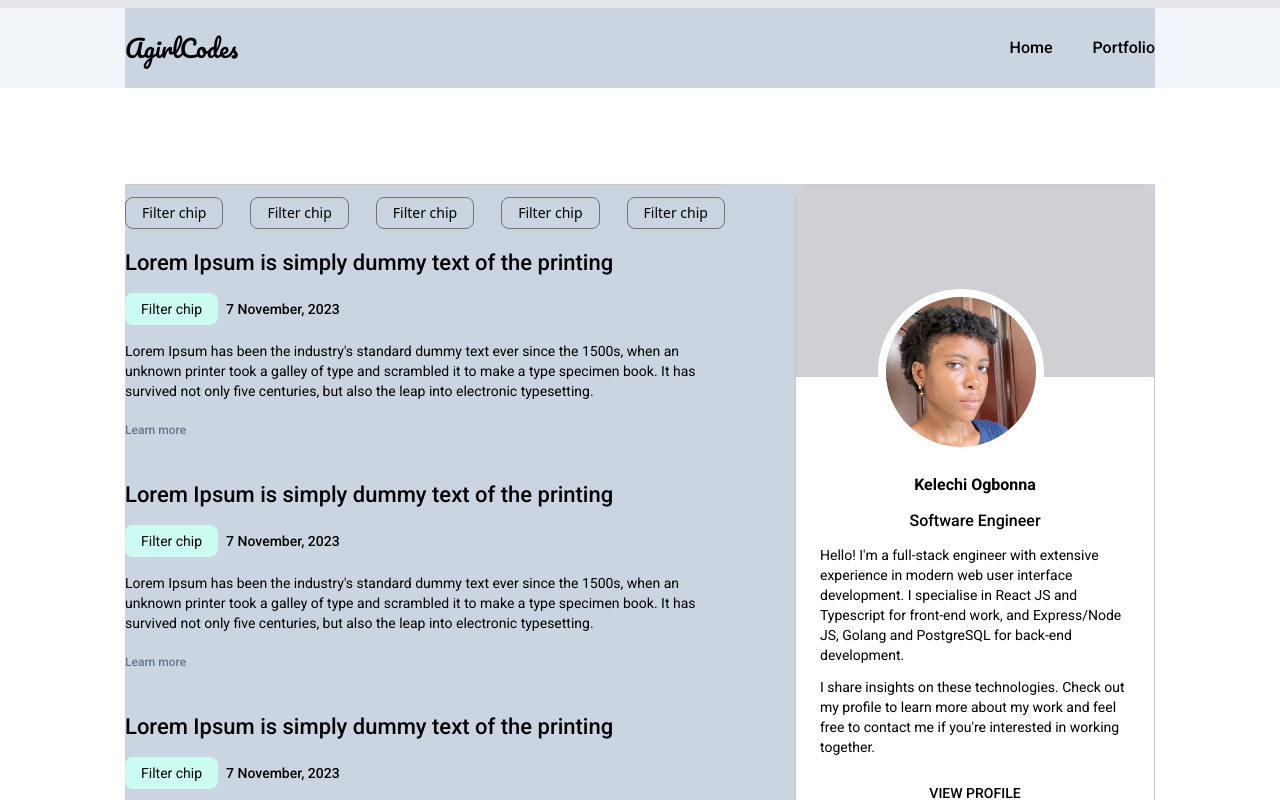
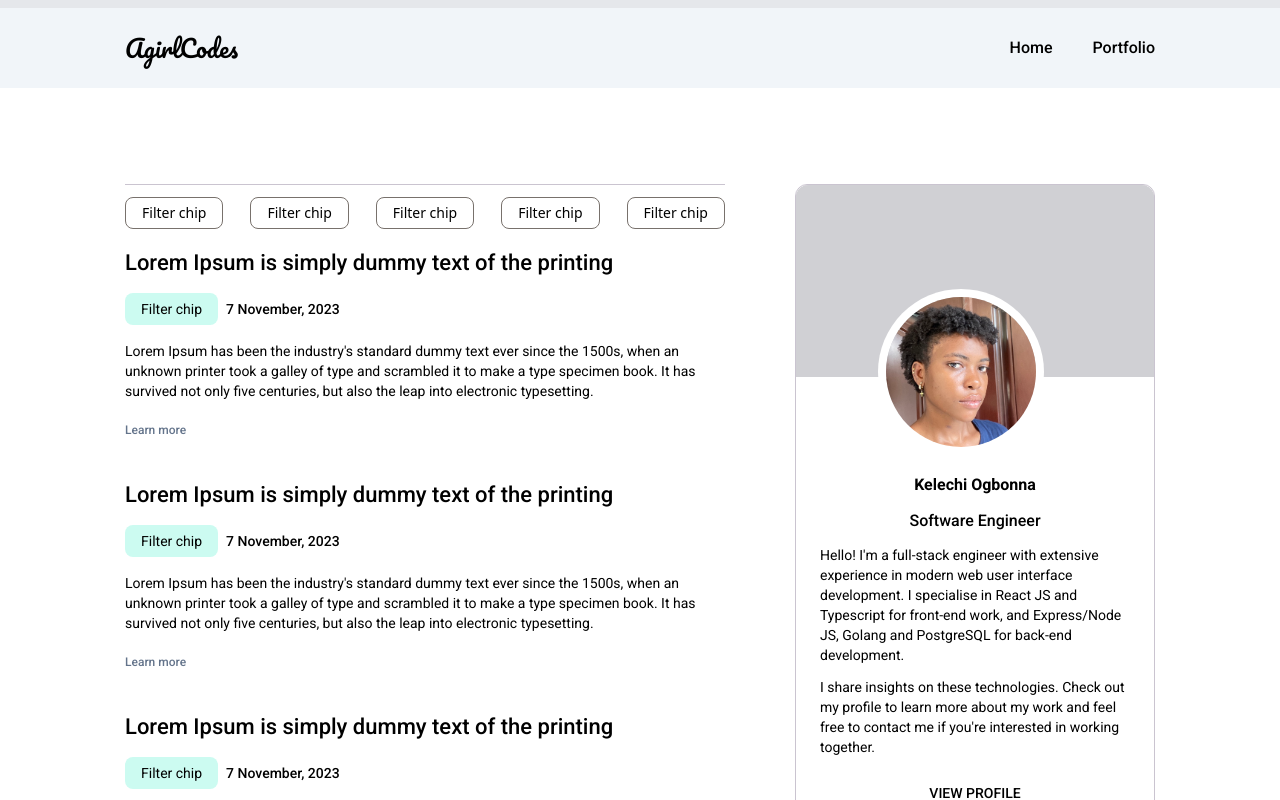
Before and after one commit to Kellswork/agirlcodes.dev, a Next.js app: page / in a window 1280 px wide. Shown: the top 800 px of the page. Built offline with nearby package versions, Linux system fonts and the light colour scheme.

Commit message:
add spacing to the baselayout component prop

```diff
--- a/components/baseLayout.tsx
+++ b/components/baseLayout.tsx
@@ -1,13 +1,14 @@
 import React from 'react'
 
 interface Props {
-  children: JSX.Element | JSX.Element[] | string | string[]
+  children: JSX.Element | JSX.Element[] | string | string[];
+  spacing?: string
 
 }
 
-const BaseLayout = ({children}: Props) => {
+const BaseLayout = ({children, spacing}: Props) => {
   return (
-    <div className=' max-w-5xl bg-slate-300 my-0 mx-auto' >{children}</div>
+    <div className={`max-w-5xl my-0 mx-auto ${spacing|| ''}`} >{children}</div>
   )
 }
 
```
